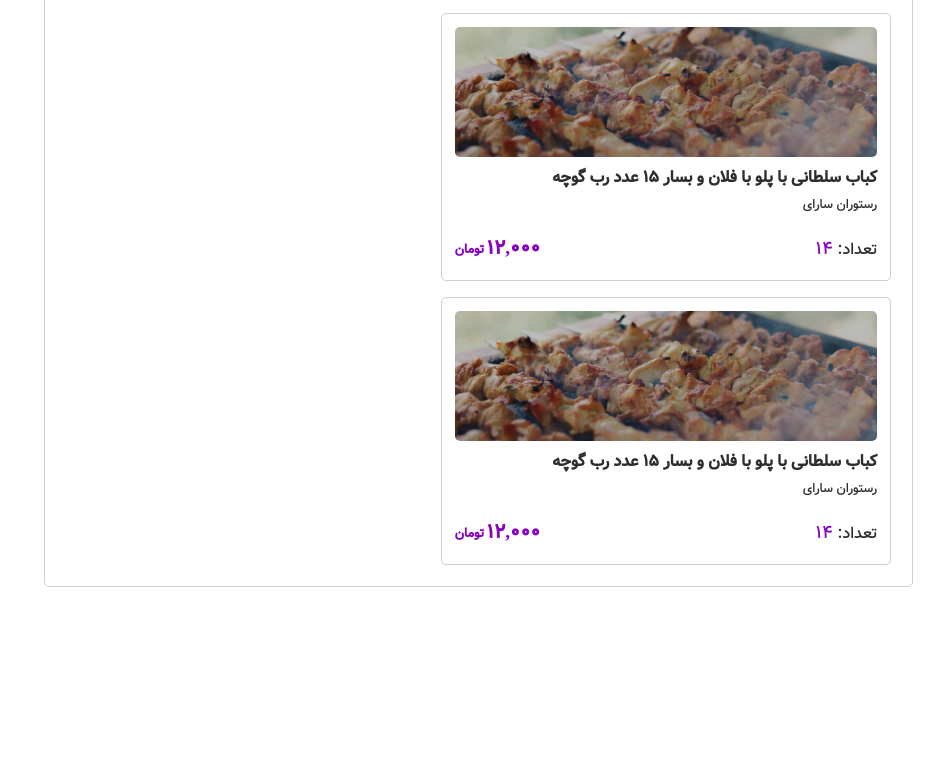
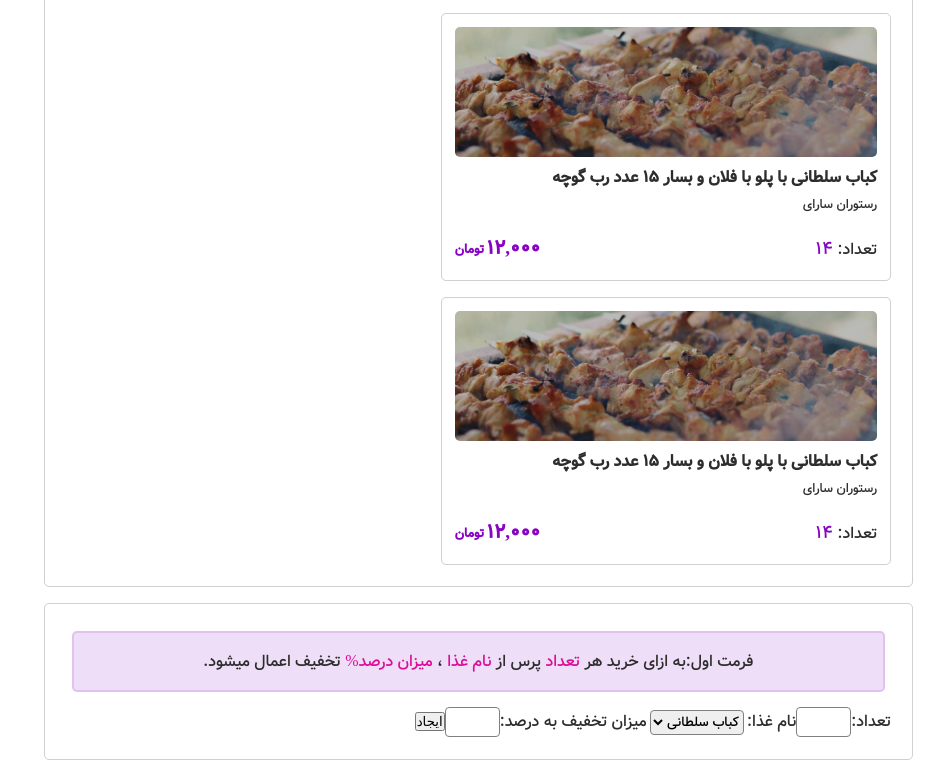
Before and after one commit to Hassan-Saleh9524/Restaurant, a React app: page / in a window 1280 px wide. Shown: the part 1652-2431 px from the top of the page, without its empty margins (348-1280 px from the left). Before the commit the page ends 2258 px from the top, so only its background shows below. Built offline with nearby package versions, Linux system fonts and the light colour scheme; a web font is replaced by a local one.

Commit message:
add basic coupon UI

```diff
--- a/src/components/admin-frontend/AdminFrontend.js
+++ b/src/components/admin-frontend/AdminFrontend.js
@@ -2,6 +2,7 @@ import AdminSignUp from './AdminSignUp/AdminSignUp';
 import AdminPanel from './AdminPanel/AdminPanel';
 import MyRestaurantSection from './AdminPanel/MyRestaurantSection/MyRestaurantSection';
 import FoodSection from './AdminPanel/FoodSection/FoodSection';
+import CouponSection from './AdminPanel/CouponSection/CouponSection';
 import { AdminContext } from './AdminContext';
 import './AdminFrontend.css';
 
@@ -30,6 +31,8 @@ export default function AdminFrontend() {
 
                 </AdminContext.Provider>
                 <FoodSection />
+                <CouponSection />
+
             </div>
 
         </main>
--- a/src/components/admin-frontend/AdminPanel/AdminPanel.css
+++ b/src/components/admin-frontend/AdminPanel/AdminPanel.css
@@ -1,3 +1,4 @@
+@import '../AdminSignUp/AdminSignUp.css';
 :root {
     --primary-color: rgb(134, 4, 194);
     --dark-color-text: #2d2d2d;
@@ -48,8 +49,7 @@
     flex-flow: column nowrap;
     align-items: flex-start;
 }
-.panel-section-container .my-restaurant ,
-.panel-section-container .food-section{
+.panel-section-container .panel-section{
     border: 1px solid rgba(128,128,128,.37);
     border-radius: 5px;
     padding: 1.3rem;
@@ -194,3 +194,42 @@ span.details-span {
     margin-left: .32rem;
     stroke: var(--active-item-color);
 }
+.coupon-section .coupon-format {
+    display: flex;
+    flex-flow: row wrap;
+    justify-content: center;
+    margin: .4rem;
+    background-color: rgba(134, 4, 194,.13);
+    padding: 1rem 1.4rem;
+    border-radius: 5px;
+    border: 2px solid rgba(134, 4, 194,.13);
+}
+.coupon-format .highlight {
+    color: var(--active-item-color);
+}
+
+
+ .form-input {
+    margin: .5rem 0;
+    color: var(--dark-color-text);
+    cursor: pointer;
+}
+.form-input input{
+    margin-top: .55rem;
+    width: 55px;
+    height: 30px;
+    padding: 2px 8px;
+    border: 1px solid rgba(128, 128, 128, 7.37);
+    border-radius: 4px;
+    font-family: Vazir-Digit,sans-serif;
+}
+.form-input select {
+    border: 1px solid rgba(128, 128, 128, 7.37);
+    font-family: Vazir;
+    border-radius: 4px;
+    margin: .2rem;
+}
+.form-input input:focus,
+.form-input select:focus{
+    outline-color: var(--primary-color);
+}
--- /dev/null
+++ b/src/components/admin-frontend/AdminPanel/CouponSection/CouponSection.js
@@ -0,0 +1,39 @@
+
+export default function CouponSection() {
+    return (
+        <section className="coupon-section panel-section">
+            <form>
+
+                <div className="coupon-format">
+                    فرمت اول:
+                    <div>
+                        به ازای خرید هر <span className="highlight">تعداد</span> پرس از<span className="highlight"> نام غذا </span>، <span className="highlight">میزان درصد%</span> تخفیف اعمال میشود.
+                    </div>
+                </div>
+                <label htmlFor="coupon-foodCount" className="form-input">
+                    تعداد:
+                    <input type="number" id="coupon-foodCount" />
+                </label>
+                <label htmlFor="coupon-foodName" className="form-input">
+                    نام غذا:
+                    <select id="coupon-foodname">
+                        <option value="کباب سلطانی">
+                            کباب سلطانی
+                        </option>
+                        <option value="کباب بختیاری">
+                            کباب بختیاری
+                        </option>
+                        <option value="خورشت آلو">
+                            خورشت آلو
+                        </option>
+                    </select>
+                </label>
+                <label htmlFor="coupon-discountRate" className="form-input">
+                    میزان تخفیف به درصد:
+                    <input type="number" id="coupon-discountRate"/>
+                </label>
+                <button type="button" className="create-coupon-btn">ایجاد</button>
+            </form>
+        </section>
+    )
+}
--- a/src/components/admin-frontend/AdminPanel/FoodSection/FoodSection.js
+++ b/src/components/admin-frontend/AdminPanel/FoodSection/FoodSection.js
@@ -1,7 +1,7 @@
 import FoodItem from "./FoodItem"
 export default function FoodSection() {
     return (
-        <section className="food-section">
+        <section className="food-section panel-section">
             <FoodItem />
             <FoodItem />
             <FoodItem />
--- a/src/components/admin-frontend/AdminPanel/MyRestaurantSection/MyRestaurantSection.js
+++ b/src/components/admin-frontend/AdminPanel/MyRestaurantSection/MyRestaurantSection.js
@@ -7,7 +7,7 @@ export default function MyRestaurantSection() {
         const context = useContext(AdminContext);
 
         return (
-            <section className="my-restaurant">
+            <section className="my-restaurant panel-section">
                 <h2 className="restaurant-name">{context.restaurantName}</h2>
                 <ShowAddress />
                 <ShowMobileNumbers />
```
